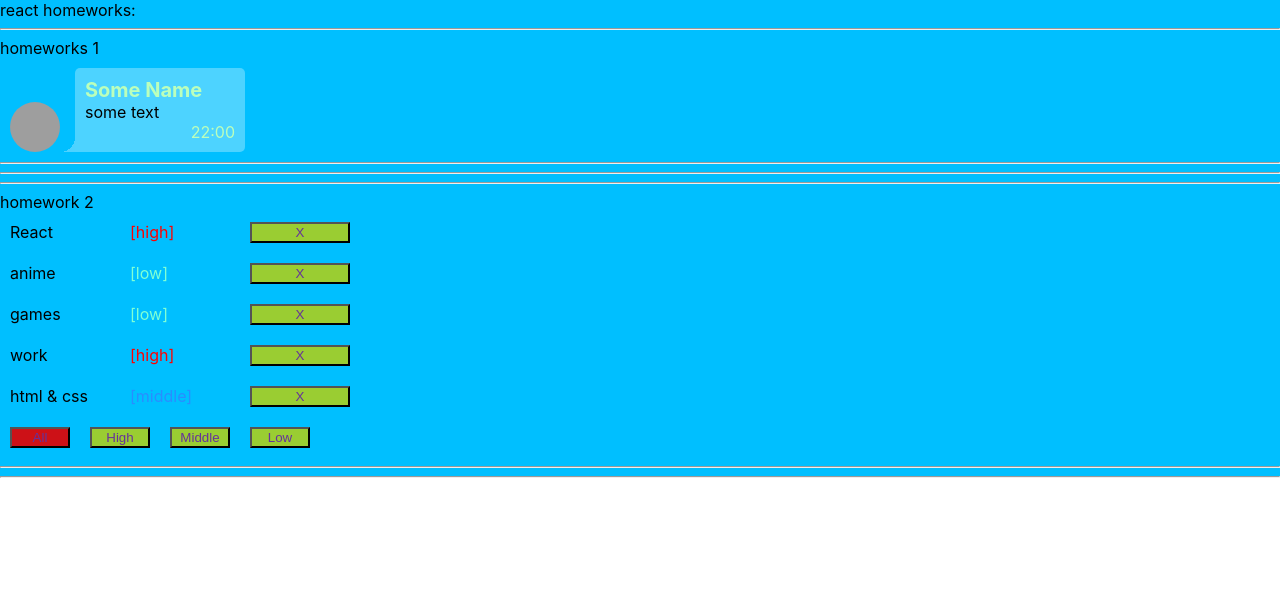
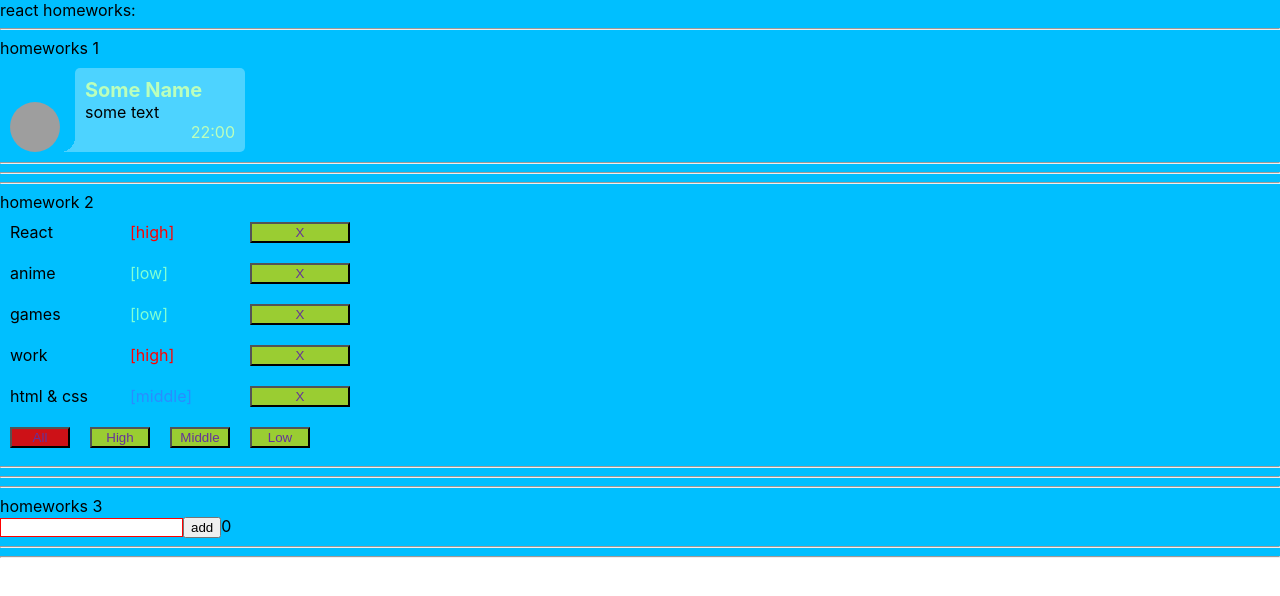
Before and after one commit to Dmitrii1987/homeworks_ignat, a React (Create React App) app: page / in a window 1280 px wide. Shown: the top 596 px of the page. Built offline with nearby package versions, Linux system fonts and the light colour scheme; grey boxes are pictures that could not be loaded.

Commit message:
init: start HW3

```diff
--- a/src/p1-main/m1-ui/u1-app/App.tsx
+++ b/src/p1-main/m1-ui/u1-app/App.tsx
@@ -2,6 +2,7 @@
 import s from './App.module.css'
 import HW1 from '../../../p2-homeworks/h1/HW1'
 import HW2 from '../../../p2-homeworks/h2/HW2'
+import HW3 from '../../../p2-homeworks/h3/HW3'
 
 function App() {
     return (
@@ -9,7 +10,7 @@
             <div>react homeworks:</div>
             <HW1/>
             <HW2/>
-            {/*<HW3/>*/}
+            <HW3/>
             {/*<HW4/>*/}
             {/*<HW5/>*/}
 
```
